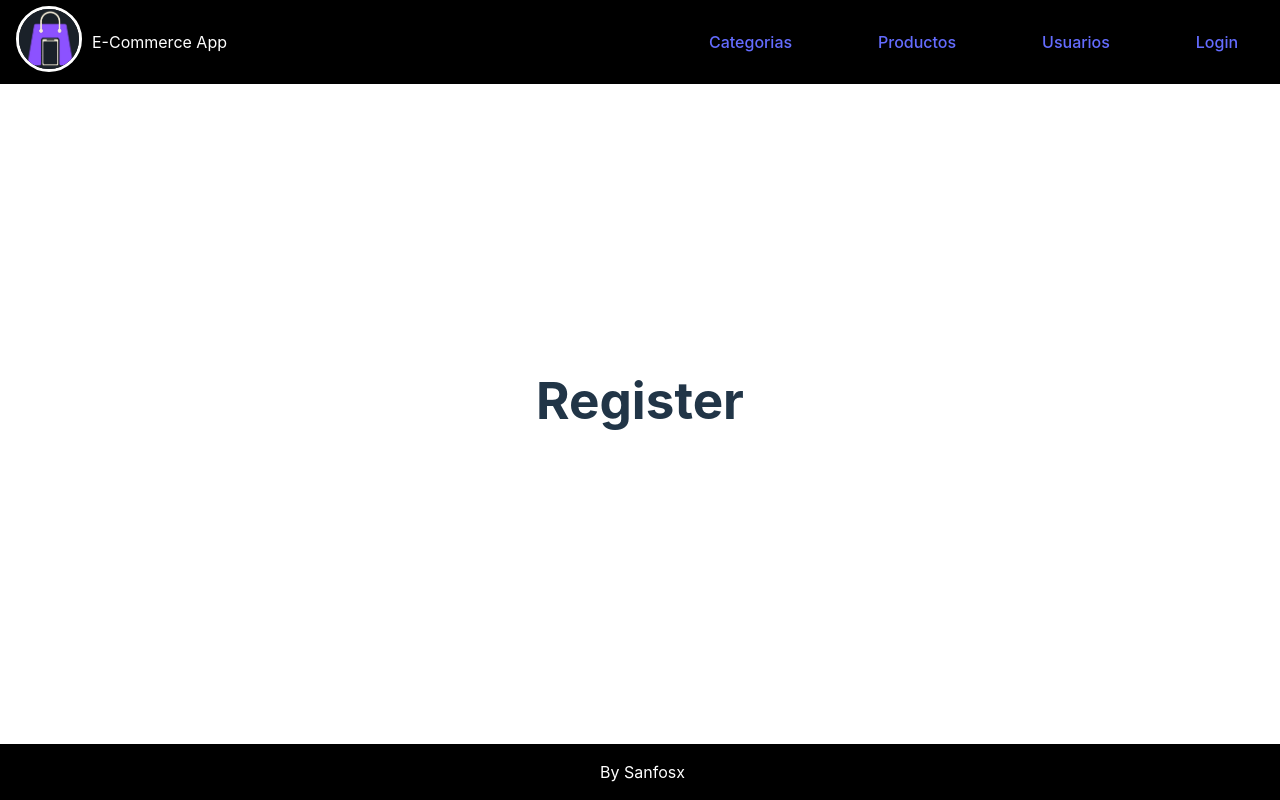
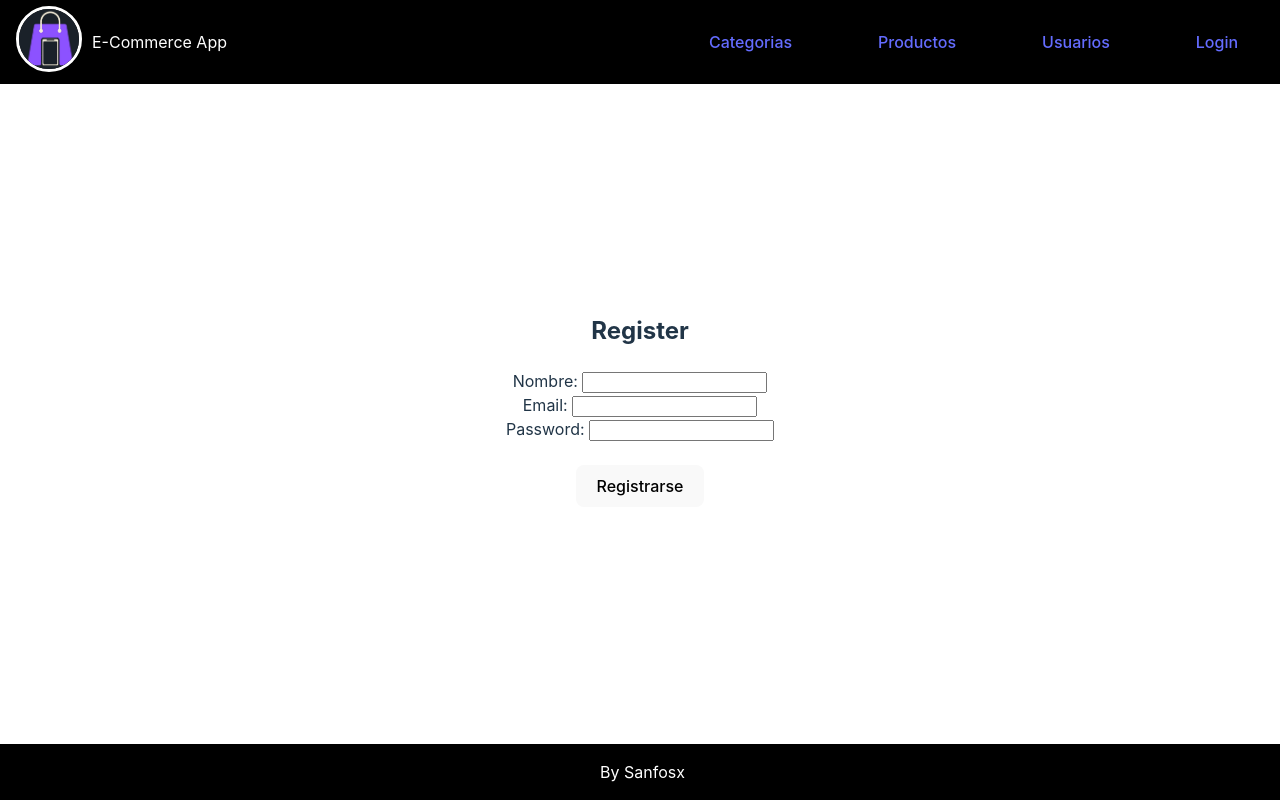
Before and after one commit to sanfosx/tp_final_react_info_2023, a React (Vite) app: page /register in a window 1280 px wide. Built offline with nearby package versions, Linux system fonts and the light colour scheme.

Commit message:
[FEAT]- Agrego la logica para crear usuarios por alguna razon no funciona la api para corroborar si el mail ya esta en uso

```diff
--- a/src/pages/Auth/login/Login.tsx
+++ b/src/pages/Auth/login/Login.tsx
@@ -65,6 +65,8 @@ const Login = () => {
         </label>{" "}
         <button type="submit">{signinMutation.isLoading ? 'Cargando' : 'Login'}</button>
       </form>
+      <br />
+      <button onClick={() => navigate('/register')}>Registrarse</button>
     </div>
   );
 
--- a/src/pages/Auth/register/register.tsx
+++ b/src/pages/Auth/register/register.tsx
@@ -1,11 +1,158 @@
+import React, { useState } from 'react';
+import { useMutation } from 'react-query'
+
+import axios from 'axios'
+
+interface UserDataRegister {
+  name: string;
+  email: string;
+  password: string;
+  avatar: string;
+}
+
+interface EmailResponse {
+  email: string;
+}
+
+const Register: React.FC = () => {
 
 
+  const registerMutation = useMutation(async (dataUser) => {
+    const response = await axios.post('https://api.escuelajs.co/api/v1/users/', dataUser
+    );
+    console.log('register')
+    return response.data;
+  });
+
+  const checkEmailAvailability = async (email: EmailResponse) => {
+    try {
+      const response = await axios.post(
+        'https://api.escuelajs.co/api/v1/users/is-available', { email }
+      );
+      console.log(response.data)
+      return response.data.available;
+    } catch (error) {
+      console.log('Error checking email availability:', error);
+    }
+  };
+
+
+  const handleRegister = async (event: React.FormEvent) => {
+    event.preventDefault();
+    let formData = new FormData(event.currentTarget);
+    let email = formData.get("email") as string;
+    let password = formData.get('password') as string;
+    let name = formData.get('name') as string;
+    let avatar = 'https://api.lorem.space/image/face?w=640&h=480&r=867'
+
+    let newUser: UserDataRegister = { name, email, password, avatar }
+
+    registerMutation.mutate(newUser);
+
+
+
+
+
+  };
+
+  return (
+    <div>
+      <h2>Register</h2>
+
+      <form onSubmit={handleRegister}>
+        <label>
+          Nombre: <input name="name" type="text" />
+        </label>{" "}
+        <br />
+
+        <label>
+          Email: <input name="email" type="email" />
+        </label>{" "}
+        <br />
+
+        <label>
+          Password: <input name="password" type="password" />
+        </label>{" "}
+        <br />
+        <br />
+
+        <button>{registerMutation.isLoading ? 'Registrando...' : 'Registrarse'} </button>
+      </form>
+    </div>
+  );
+};
+
+export default Register;
+
+
+
+
+
+
+
+
+
+
+
+
+
+
+
+
+
+
+
+
+/*import axios from 'axios'
+
+interface UserDataRegister{
+  name: string;
+  email: string;
+  password: string;
+}
+
+
+
+
+function handleSubmit(event: React.FormEvent<HTMLFormElement>) {
+  event.preventDefault();
+
+  let formData = new FormData(event.currentTarget);
+  let email = formData.get("email") as string;
+  let password = formData.get('password') as string;
+  let name = formData.get('name') as string;
+
+  let newUser: UserDataRegister= {name, email, password}
+
+  createUser(newUser)
+
+}
 const register = () => {
   return (
     <div>
-      <h1>Register</h1>
+      <h2>Register</h2>
+
+      <form onSubmit={handleSubmit}>
+        <label>
+          Nombre: <input name="name" type="text" />
+        </label>{" "}
+        <br />
+
+        <label>
+          Email: <input name="email" type="email" />
+        </label>{" "}
+        <br />
+
+        <label>
+          Password: <input name="password" type="password" />
+        </label>{" "}
+        <br />
+        <br />
+
+        <button>registro </button>
+      </form>
     </div>
   )
 }
 
-export default register
+export default register*/
```
